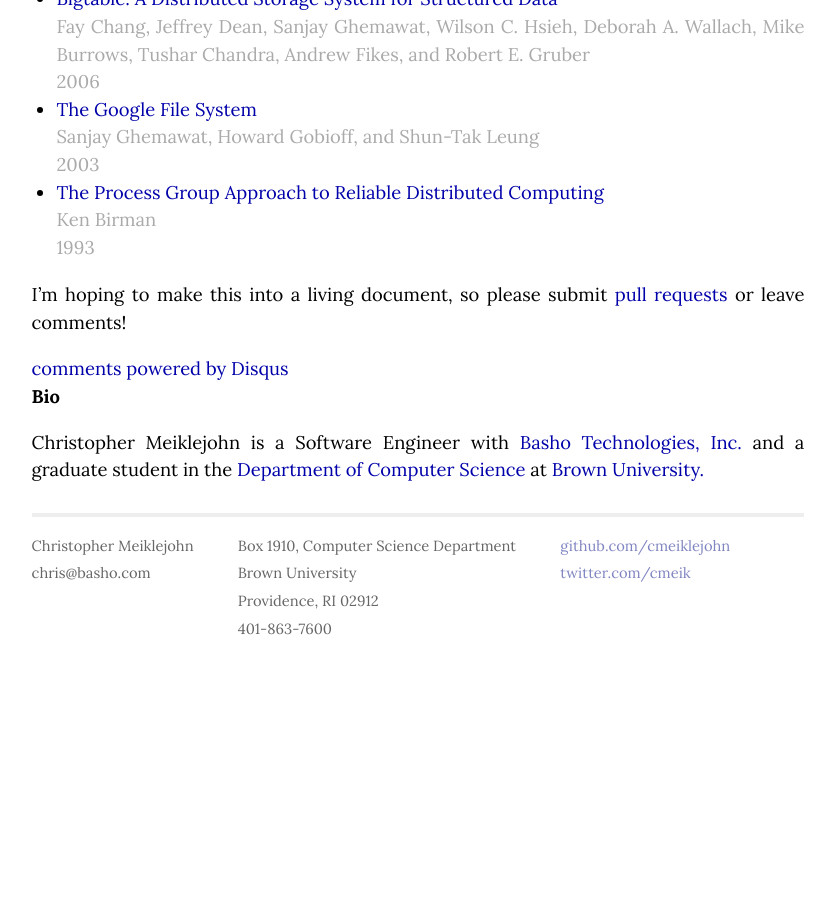
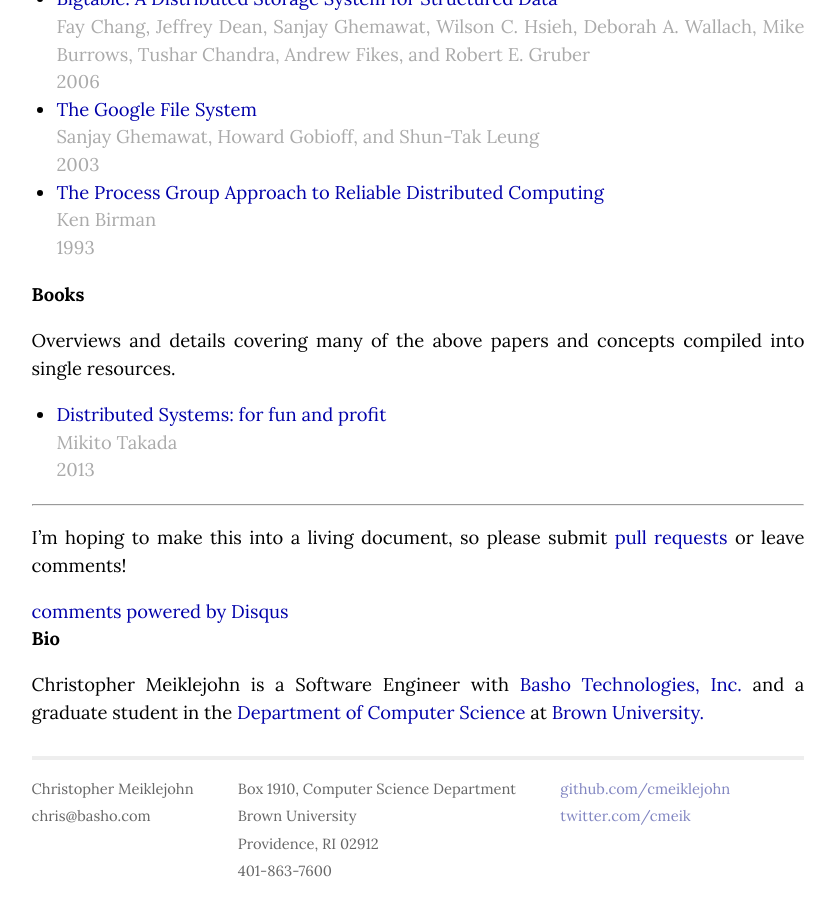
Before and after one commit to cmeiklejohn/cmeiklejohn.github.io, a Jekyll site: the page built from _posts/2013-07-12-readings-in-distributed-systems.markdown, in a window 1280 px wide and 900 px high, scrolled down 3277 px. Shown: the whole window, without its empty margins (222-1057 px from the left). Built offline with Jekyll 4.4.1, drawn with Linux system fonts in a browser that asks for light colours; comment, search, counter and statistics services are not loaded; before the commit the page ends 3934 px from its top, so only the background shows below that.

Commit message:
Add @mixu: distsysbook

```diff
--- a/_posts/2013-07-12-readings-in-distributed-systems.markdown
+++ b/_posts/2013-07-12-readings-in-distributed-systems.markdown
@@ -137,6 +137,16 @@
   <span class="author">Ken Birman</span>
   <span class="date">1993</span>
 
+## Books
+
+Overviews and details covering many of the above papers and concepts compiled into single resources.
+
+* [Distributed Systems: for fun and profit][distsys_fun-profit]
+  <span class="author">Mikito Takada</span>
+  <span class="date">2013</span>
+
+---
+
 I'm hoping to make this into a living document, so please submit [pull
 requests][pull] or leave comments!
 
@@ -169,3 +179,4 @@
 [bigtable]: http://research.google.com/archive/bigtable-osdi06.pdf
 [chubby]: http://research.google.com/archive/chubby-osdi06.pdf
 [gfs]: http://research.google.com/archive/gfs.html
+[distsys_fun-profit]: http://book.mixu.net/distsys/
```
